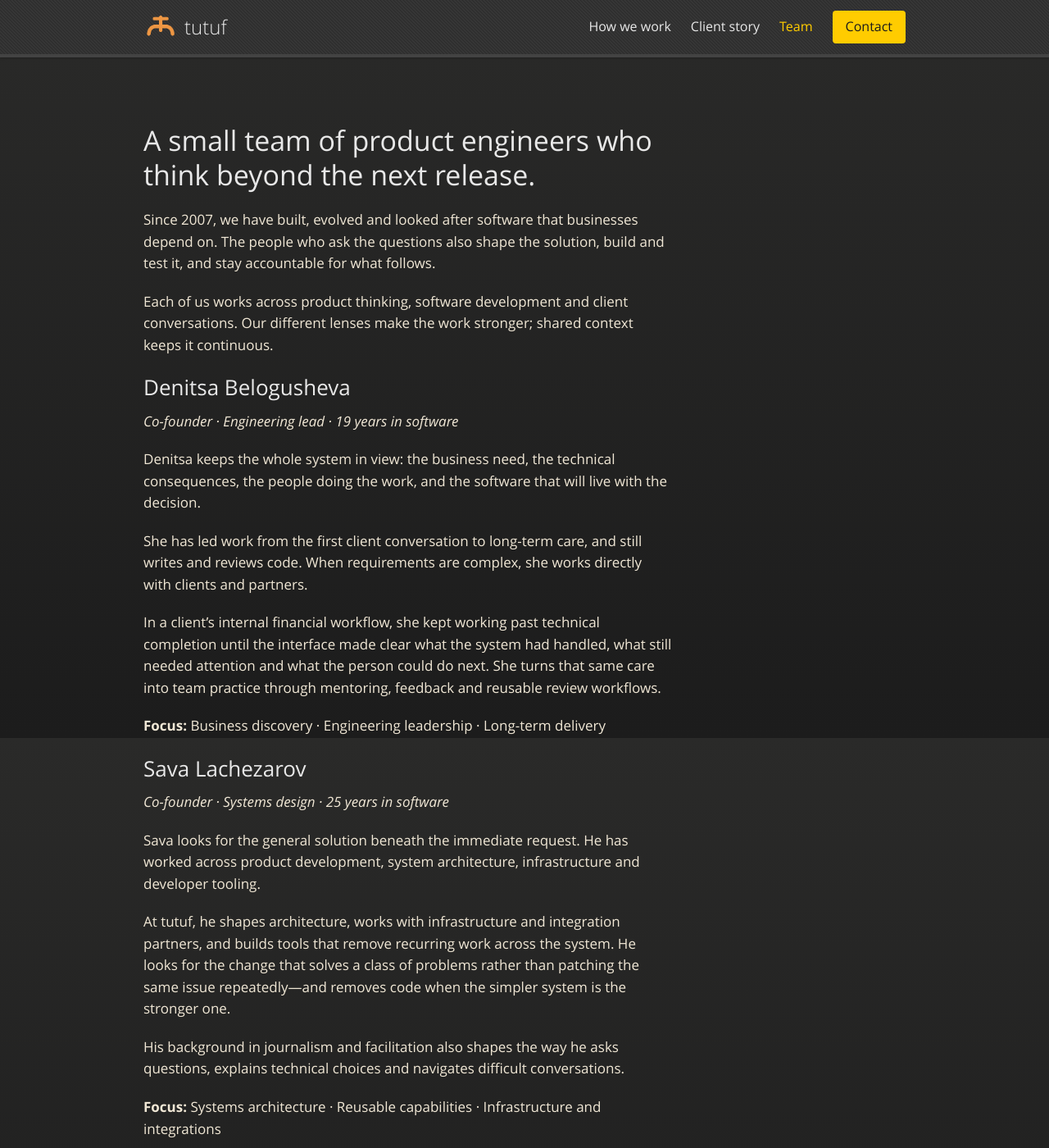
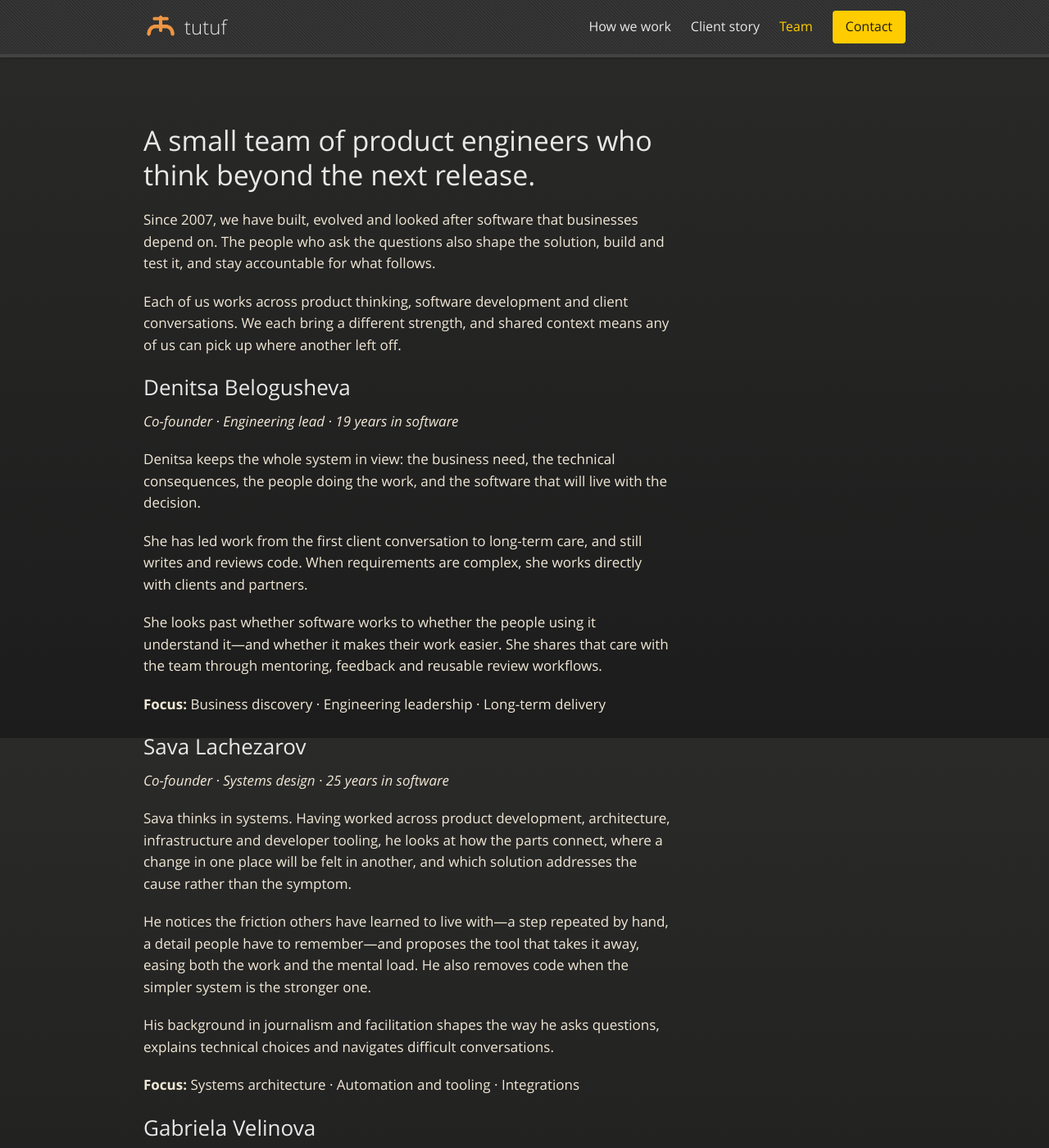
Before and after one commit to tutuf/tutuf.github.io, a Jekyll site: the page built from team.md, in a window 1280 px wide and 1400 px high. Shown: the whole window at 82% size. Built offline with Jekyll 4.4.1, drawn with Linux system fonts in a browser that asks for light colours; some of the changed text lies outside the part shown.

Commit message:
Rework the Team bios and later sections
Describe Denitsa's and Sava's strengths without examples, give
Sava a systems-thinking opening, move the remote-company note to
Small by design, and shorten the call to action.

Co-Authored-By: Claude Opus 5.5 <noreply@anthropic.com>

```diff
--- a/team.md
+++ b/team.md
@@ -9,7 +9,7 @@ permalink: /team/
 
 Since 2007, we have built, evolved and looked after software that businesses depend on. The people who ask the questions also shape the solution, build and test it, and stay accountable for what follows.
 
-Each of us works across product thinking, software development and client conversations. Our different lenses make the work stronger; shared context keeps it continuous.
+Each of us works across product thinking, software development and client conversations. We each bring a different strength, and shared context means any of us can pick up where another left off.
 
 ## Denitsa Belogusheva
 
@@ -19,7 +19,7 @@ Denitsa keeps the whole system in view: the business need, the technical consequ
 
 She has led work from the first client conversation to long-term care, and still writes and reviews code. When requirements are complex, she works directly with clients and partners.
 
-In a client’s internal financial workflow, she kept working past technical completion until the interface made clear what the system had handled, what still needed attention and what the person could do next. She turns that same care into team practice through mentoring, feedback and reusable review workflows.
+She looks past whether software works to whether the people using it understand it—and whether it makes their work easier. She shares that care with the team through mentoring, feedback and reusable review workflows.
 
 **Focus:** Business discovery · Engineering leadership · Long-term delivery
 
@@ -27,19 +27,19 @@ In a client’s internal financial workflow, she kept working past technical com
 
 *Co-founder · Systems design · 25 years in software*
 
-Sava looks for the general solution beneath the immediate request. He has worked across product development, system architecture, infrastructure and developer tooling.
+Sava thinks in systems. Having worked across product development, architecture, infrastructure and developer tooling, he looks at how the parts connect, where a change in one place will be felt in another, and which solution addresses the cause rather than the symptom.
 
-At tutuf, he shapes architecture, works with infrastructure and integration partners, and builds tools that remove recurring work across the system. He looks for the change that solves a class of problems rather than patching the same issue repeatedly—and removes code when the simpler system is the stronger one.
+He notices the friction others have learned to live with—a step repeated by hand, a detail people have to remember—and proposes the tool that takes it away, easing both the work and the mental load. He also removes code when the simpler system is the stronger one.
 
-His background in journalism and facilitation also shapes the way he asks questions, explains technical choices and navigates difficult conversations.
+His background in journalism and facilitation shapes the way he asks questions, explains technical choices and navigates difficult conversations.
 
-**Focus:** Systems architecture · Reusable capabilities · Infrastructure and integrations
+**Focus:** Systems architecture · Automation and tooling · Integrations
 
 ## Gabriela Velinova
 
-*Senior developer · Delivery and team practices · With tutuf since 2015*
+*Product engineer · Delivery and team practices · With tutuf since 2015*
 
-Gabriela turns incomplete requirements into coherent systems that people can use, test and support.
+Gabriela turns incomplete requirements into software that people can use, test and support.
 
 She designed and built the promotion-code system for a long-running e-commerce business. When its loyalty programme was still only an idea, she helped define the business rules and turn them into working software. She also delivered a supplier integration that opened an entirely new channel for the business.
 
@@ -51,9 +51,11 @@ Her strength is combining development with the conversations, documentation, tes
 
 ## Small by design. Specific about responsibility.
 
-We work with only a few clients at a time, so senior attention stays close to the work.
+We work with only a few clients at a time, so senior attention stays close to the work. If we cannot give your work that attention, we tell you before we start—not halfway through.
 
 Before an engagement begins, you know who will lead it, who else will contribute, and how much capacity is reserved for your work.
+
+We are a remote company. We value autonomy and focused work, and we make time to meet in person because long partnerships need human connection too.
 
 ---
 
@@ -61,10 +63,10 @@ Before an engagement begins, you know who will lead it, who else will contribute
 
 A small team should not depend on one irreplaceable person. We build continuity into the way the work is understood, recorded and owned.
 
-1. **Decisions with reasons** — We record not only what was decided, but why—so future changes can respect the original trade-offs or revisit them deliberately.
+1. **Decisions with reasons** — We record not only what was decided, but why, so future changes can respect the original trade-offs or revisit them deliberately.
 2. **Knowledge that outlasts any one of us** — Automated tests record how the system should behave; technical and user documentation explain the rest.
-3. **Yours from day one** — The code, repositories, documentation and access needed to run the system belong to you from the beginning.
-4. **A visible continuity plan** — Before we start, we make clear how responsibility and context will be handled if someone’s availability—or the team itself—changes.
+3. **Yours from day one** — The code, repositories, documentation and access needed to run the system are yours, not held by us.
+4. **A continuity plan, agreed up front** — Before we start, we make clear how responsibility and context will be handled if someone’s availability—or the team itself—changes.
 
 You should stay with tutuf because the partnership works—not because your software cannot leave with us.
 
@@ -74,17 +76,15 @@ You should stay with tutuf because the partnership works—not because your soft
 
 We are graduates of the [Faculty of Mathematics and Informatics](https://fmi.uni-sofia.bg/) at [Sofia University](https://uni-sofia.bg/index.php/eng). That shared foundation still shapes how we reason about systems, learn together and challenge one another’s decisions.
 
-Beyond commissioned projects, we have mentored developers through initiatives including Rails Girls, contributed to open-source software and supported the local Ruby community.
+Beyond client work, we have mentored developers through initiatives including Rails Girls, contributed to open-source software and supported the local Ruby community.
 
-We are a remote company. We value autonomy and focused work, and we make time to meet in person because long partnerships need human connection too.
-
-We keep learning across product engineering, leadership and facilitation. We use the time AI-assisted development saves not only to build more, but to spend more on the judgment, edge cases and human consequences around what we build.
+We keep learning across product engineering, leadership and facilitation. We spend the time AI-assisted development saves on the judgment, edge cases and human consequences around what we build.
 
 ---
 
 ## Talk to the people who would do the work.
 
-Tell us what the business needs, where the software gets in the way, or what has become difficult to change. Your first conversation will be with the same senior people who would shape the work and remain responsible for it. It is free, and if we are not the right fit, we say so.
+Tell us what the business needs, where the software gets in the way, or what has become difficult to change. The first conversation is free, and if we are not the right fit, we say so.
 
 [Start the conversation](mailto:hi@tutuf.com?subject=Talking%20to%20the%20people%20who%20would%20do%20the%20work)
 {: .cta .primary}
```
